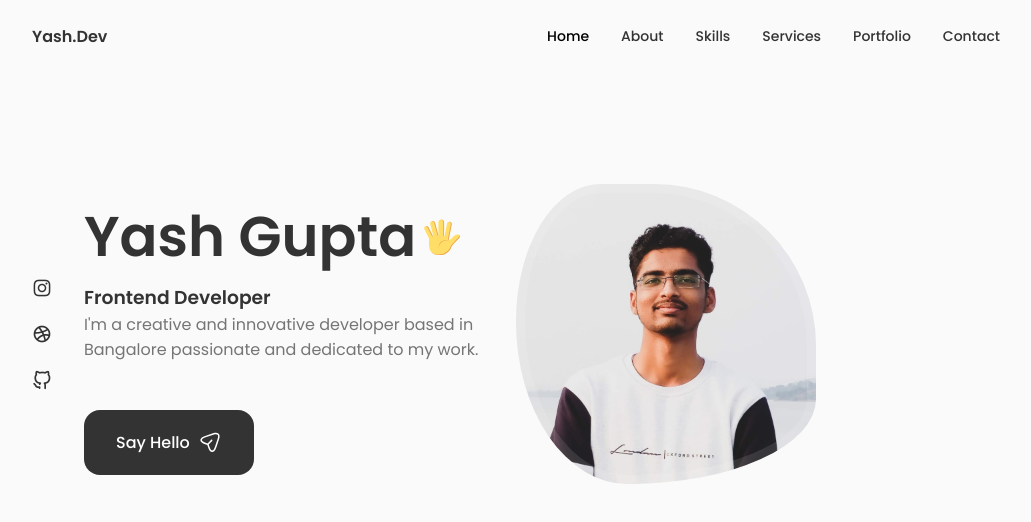
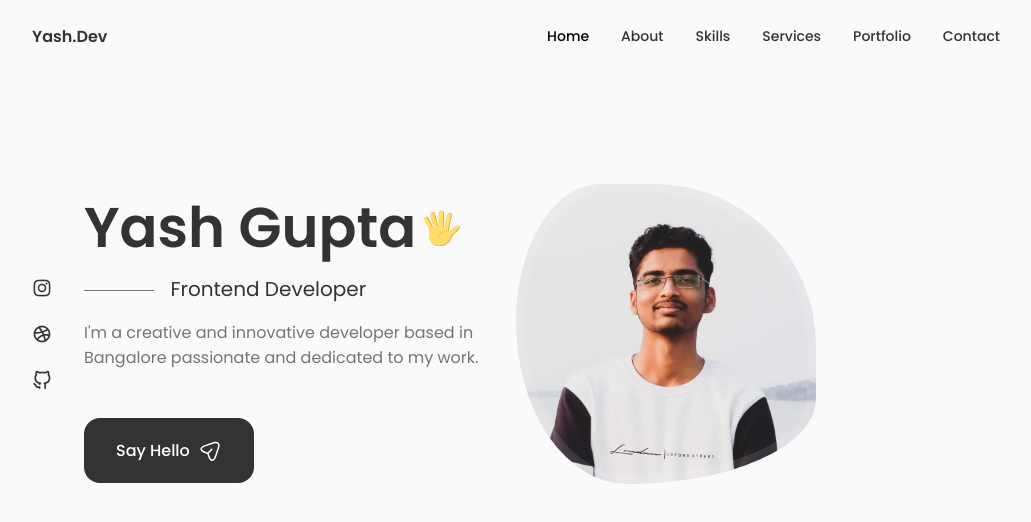
Before and after one commit to gyash21/THE-PORTFOLIO, a React (Create React App) app: page / in a window 1280 px wide. Shown: the top 522 px of the page, without its empty margins (124-1155 px from the left). Built offline with nearby package versions, Linux system fonts and the light colour scheme.

Commit message:
fixed home subtitle

```diff
--- a/src/components/home/Data.jsx
+++ b/src/components/home/Data.jsx
@@ -58,7 +58,7 @@ const Data = () => {
             </h1>
 
 
-            <h3 className="home-subtitle">Frontend Developer</h3>
+            <h3 className="home__subtitle">Frontend Developer</h3>
             <p className="home__description">I'm a creative and innovative developer based in Bangalore passionate and dedicated to my work.</p>
 
             <a href="#contact" className="button button--flex">Say Hello
```
